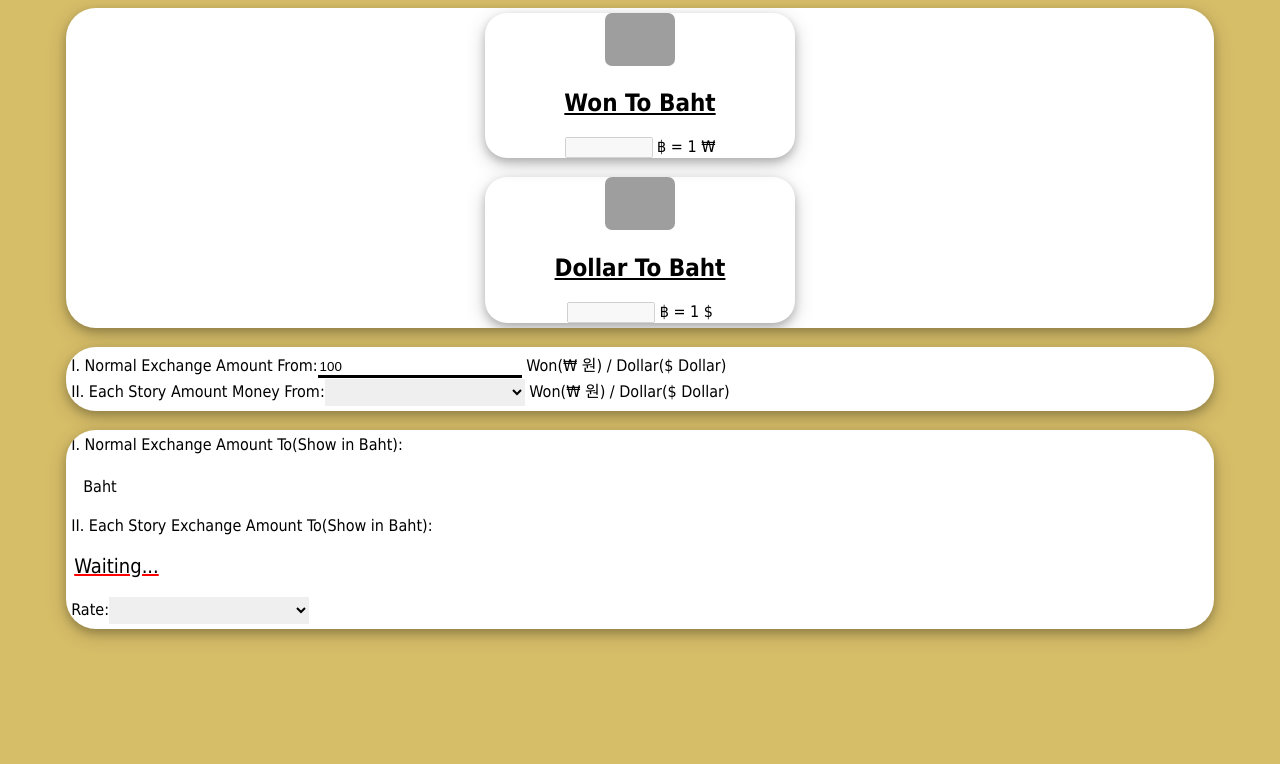
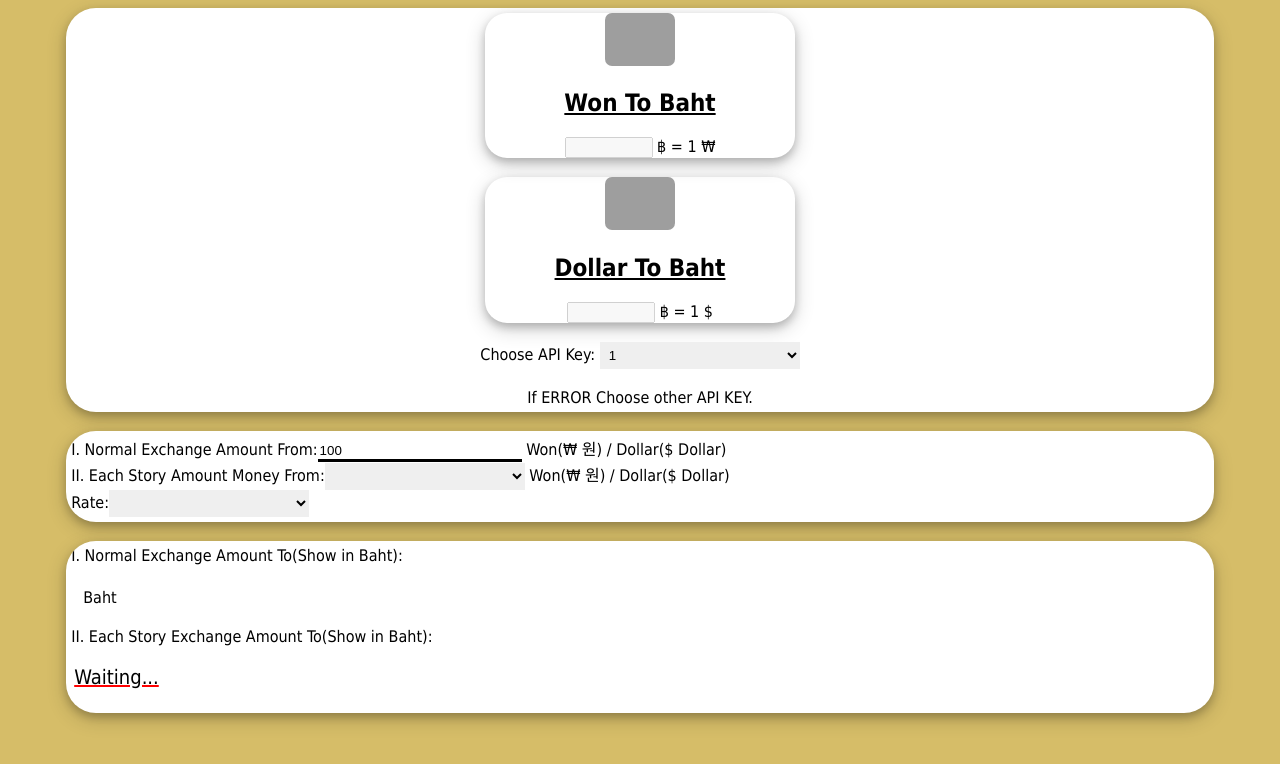
Before and after one commit to redjajaggg/My-Private-Manhwa, a plain HTML site: page ModernManhwaWeb/currency.html in a window 1280 px wide. Drawn offline with Linux system fonts and the light colour scheme; no server answers; grey boxes are pictures that could not be loaded.

Commit message:
Update currency.html

```diff
--- a/ModernManhwaWeb/currency.html
+++ b/ModernManhwaWeb/currency.html
@@ -18,15 +18,25 @@
         <div id="dollar" class="datas">
             <img src="https://i.pinimg.com/564x/92/ee/bf/92eebf76257e8bca0843069becf97418.jpg" width="70px" style="border-radius: 7px;"><h2>Dollar To Baht</h2>
             <input type="text" id="dexchange" style="width: 80px;"> ฿ = 1 $<br>
-        </div>
+        </div><br>
+        <div>Choose API Key:
+            <select id="crate" onchange="normal_rate()">
+                <option value="1">1</option>
+                <option value="2">2</option>
+                <option value="3">3</option>
+                <option value="4">4</option>
+                <option value="5">5</option>
+            </select>
+        </div><br>
+        If ERROR Choose other API KEY.
     </div><br>
     <div id="choose" class="moderndiv">
         I. Normal Exchange Amount From:<input type="text" id="money" onchange="normal_rate()"> Won(₩ 원) / Dollar($ Dollar)<br>
-        II. Each Story Amount Money From:<select id="story_name" onchange="each()"></select> Won(₩ 원) / Dollar($ Dollar)
+        II. Each Story Amount Money From:<select id="story_name" onchange="each()"></select> Won(₩ 원) / Dollar($ Dollar)<br>Rate:<select id="ratedollar" onchange="each()"></select>
     </div><br>
     <div id="show" class="moderndiv">
         I. Normal Exchange Amount To(Show in Baht):<br><br><label id="normalshowd"></label> <label id="normalshoww"></label> Baht<br><br>
-        II. Each Story Exchange Amount To(Show in Baht):<br><br><label id="eachshow">Waiting...</label><br><br>Rate:<select id="ratedollar" onchange="each()"></select>
+        II. Each Story Exchange Amount To(Show in Baht):<br><br><label id="eachshow">Waiting...</label><br><br>
     </div>
     <script src="currency.js"></script>
 </body>
```
